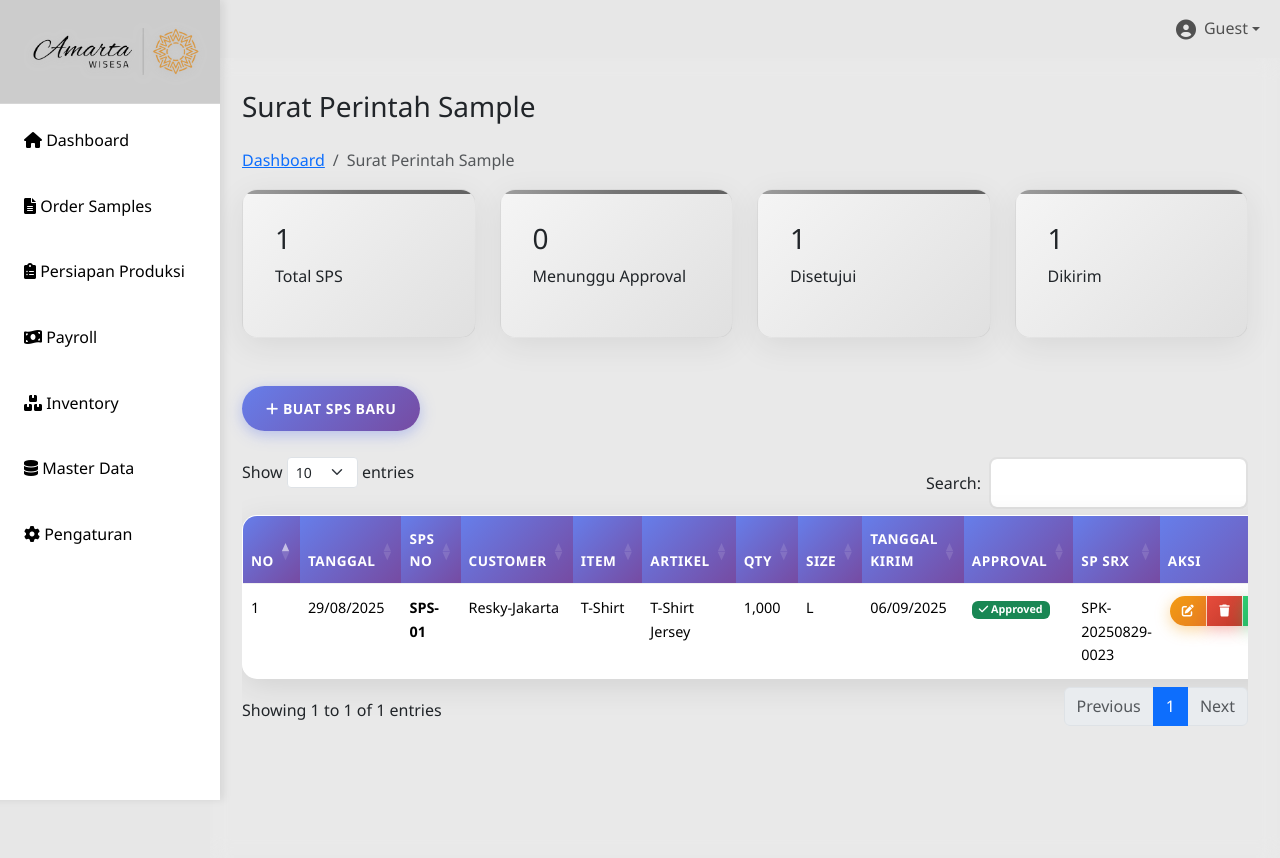
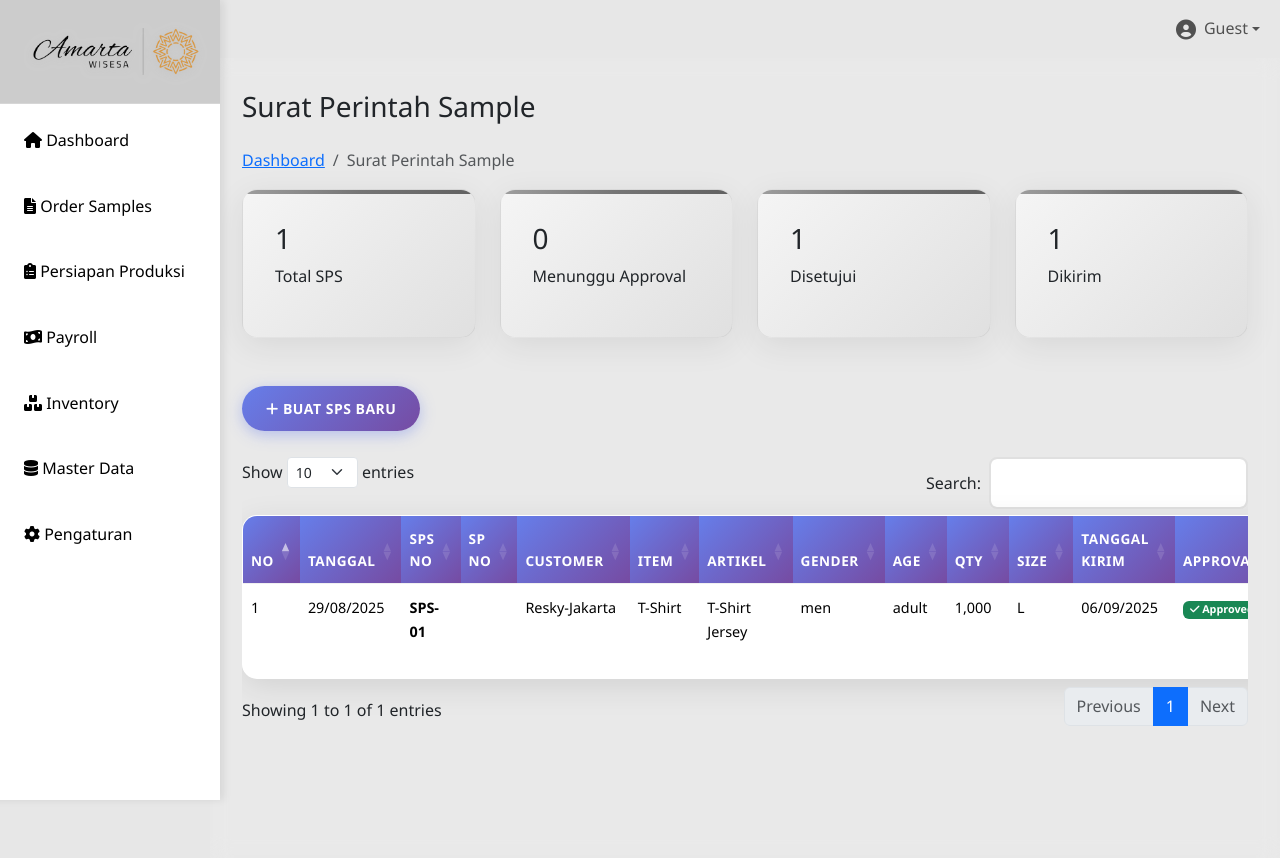
Before and after one commit to gearrobo/amarta-wisesa-garment, a PHP site: page /sps-sample.php in a window 1280 px wide. Run offline with PHP 8.4, Linux system fonts and the light colour scheme; data comes from the database, SQL or seed files in the repository; some libraries are stand-ins or nearby versions.

Commit message:
halaman sps

```diff
--- a/sps-sample.php
+++ b/sps-sample.php
@@ -13,7 +13,7 @@ $messageType = '';
 
 if (isset($_POST['save'])) {
     // Validasi input required
-    $required_fields = ['tanggal', 'sps_no', 'customer', 'item', 'artikel', 'qty'];
+    $required_fields = ['tanggal', 'sp_no', 'sps_no', 'customer', 'item', 'artikel', 'gender', 'age', 'qty'];
     $missing_fields = [];
 
     foreach ($required_fields as $field) {
@@ -28,10 +28,13 @@ if (isset($_POST['save'])) {
     } else {
         // Ambil data dengan aman
         $tanggal = $_POST['tanggal'];
+        $sp_no = $_POST['sp_no'];
         $sps_no = $_POST['sps_no'];
         $customer = $_POST['customer'];
         $item = $_POST['item'];
         $artikel = $_POST['artikel'];
+        $gender = $_POST['gender'];
+        $age = $_POST['age'];
         $qty = intval($_POST['qty']);
         $size = $_POST['size'] ?? '';
         $kirim = $_POST['kirim'] ?? null;
@@ -39,7 +42,8 @@ if (isset($_POST['save'])) {
         $sp_srx = $_POST['sp_srx'] ?? '';
 
         // Upload gambar dengan validasi
-        function uploadFile($field) {
+        function uploadFile($field)
+        {
             if (isset($_FILES[$field]) && $_FILES[$field]['error'] == 0) {
                 // Validasi file
                 $allowedTypes = ['image/png', 'image/jpeg', 'image/jpg'];
@@ -97,23 +101,35 @@ if (isset($_POST['save'])) {
         } else {
             // Gunakan prepared statement untuk keamanan
             $sql = "INSERT INTO sps
-                    (tanggal, sps_no, customer, item, artikel, qty, size,
+                    (tanggal, sp_no, sps_no, customer, item, artikel, gender, age, qty, size,
                      sample_product, design, st_chart, material_sm, pola_sample, buat_sample,
                      kirim, approval, sp_srx)
                     VALUES
-                    (?, ?, ?, ?, ?, ?, ?, ?, ?, ?, ?, ?, ?, ?, ?, ?)";
+                    (?, ?, ?, ?, ?, ?, ?, ?, ?, ?, ?, ?, ?, ?, ?, ?, ?, ?, ?)";
 
             $stmt = $conn->prepare($sql);
             if ($stmt) {
-                $stmt->bind_param("sssssisissssssss",
-                    $tanggal, $sps_no, $customer, $item, $artikel, $qty, $size,
+            $stmt->bind_param(
+                "ssssssssissssssssss",
+                $tanggal,
+                $sp_no,
+                $sps_no,
+                $customer,
+                $item,
+                $artikel,
+                $gender,
+                $age,
+                $qty,
+                $size,
                 $uploadResults['sample_product']['filename'],
                 $uploadResults['design']['filename'],
                 $uploadResults['st_chart']['filename'],
                 $uploadResults['material_sm']['filename'],
                 $uploadResults['pola_sample']['filename'],
                 $uploadResults['buat_sample']['filename'],
-                    $kirim, $approval, $sp_srx
+                $kirim,
+                $approval,
+                $sp_srx
             );
 
                 if ($stmt->execute()) {
@@ -143,7 +159,8 @@ if (isset($_GET['success']) && $_GET['success'] == 1) {
 }
 
 // Fungsi untuk memperbaiki nama file sample_product yang tidak lengkap
-function fixSampleProductFilenames($conn) {
+function fixSampleProductFilenames($conn)
+{
     $dir = "uploads/";
 
     // Ambil semua record yang sample_product hanya berisi angka (timestamp)
@@ -200,6 +217,23 @@ $approved_count = $approved_result->fetch_assoc()['approved_count'];
 // Hitung jumlah dikirim (yang sudah di-approve dan dikirim)
 $kirim_result = $conn->query("SELECT COUNT(*) as kirim_count FROM sps WHERE approval ='Approved' ");
 $kirim_count = $kirim_result->fetch_assoc()['kirim_count'];
+
+// Ambil distinct values untuk dropdown gender dan age dari database
+$gender_result = $conn->query("SHOW COLUMNS FROM sps WHERE Field = 'gender'");
+$gender_row = $gender_result->fetch_assoc();
+$gender_enum = $gender_row['Type'];
+preg_match("/^enum\((.*)\)$/", $gender_enum, $matches);
+$gender_options = array_map(function ($val) {
+    return trim($val, "'");
+}, explode(',', $matches[1]));
+
+$age_result = $conn->query("SHOW COLUMNS FROM sps WHERE Field = 'age'");
+$age_row = $age_result->fetch_assoc();
+$age_enum = $age_row['Type'];
+preg_match("/^enum\((.*)\)$/", $age_enum, $matches);
+$age_options = array_map(function ($val) {
+    return trim($val, "'");
+}, explode(',', $matches[1]));
 ?>
 
 <!-- Main Content -->
@@ -294,9 +328,12 @@ $kirim_count = $kirim_result->fetch_assoc()['kirim_count'];
                         <th>No</th>
                         <th>Tanggal</th>
                         <th>SPS No</th>
+                        <th>SP No</th>
                         <th>Customer</th>
                         <th>Item</th>
                         <th>Artikel</th>
+                        <th>Gender</th>
+                        <th>Age</th>
                         <th>Qty</th>
                         <th>Size</th>
                         <th>Tanggal Kirim</th>
@@ -306,19 +343,23 @@ $kirim_count = $kirim_result->fetch_assoc()['kirim_count'];
                     </tr>
                 </thead>
                 <tbody>
-                        <?php $no=1; while($row = $result->fetch_assoc()): ?>
+                    <?php $no = 1;
+                    while ($row = $result->fetch_assoc()): ?>
                         <tr>
                             <td><?= $no++ ?></td>
                             <td><?= date('d/m/Y', strtotime($row['tanggal'])) ?></td>
                             <td><strong><?= $row['sps_no'] ?></strong></td>
+                            <td><?= $row['sp_no'] ?></td>
                             <td><?= $row['customer'] ?></td>
                             <td><?= $row['item'] ?></td>
                             <td><?= $row['artikel'] ?></td>
+                            <td><?= $row['gender'] ?></td>
+                            <td><?= $row['age'] ?></td>
                             <td><?= number_format($row['qty']) ?></td>
                             <td><?= $row['size'] ?></td>
                             <td><?= $row['kirim'] ? date('d/m/Y', strtotime($row['kirim'])) : '-' ?></td>
                             <td>
-                                <?php if($row['approval']): ?>
+                                <?php if ($row['approval']): ?>
                                     <span class="badge bg-success"><i class="fas fa-check"></i> <?= $row['approval'] ?></span>
                                 <?php else: ?>
                                     <span class="badge bg-warning"><i class="fas fa-clock"></i> Pending</span>
@@ -365,6 +406,10 @@ $kirim_count = $kirim_result->fetch_assoc()['kirim_count'];
                         <input type="date" name="tanggal" class="form-control" required>
                     </div>
                     <div class="col-md-4">
+                        <label>No SP</label>
+                        <input type="text" name="sp_no" class="form-control" required>
+                    </div>
+                    <div class="col-md-4">
                         <label>No SPS</label>
                         <input type="text" name="sps_no" class="form-control" required>
                     </div>
@@ -379,6 +424,24 @@ $kirim_count = $kirim_result->fetch_assoc()['kirim_count'];
                     <div class="col-md-4">
                         <label>Artikel</label>
                         <input type="text" name="artikel" class="form-control" required>
+                    </div>
+                    <div class="col-md-4">
+                        <label>Gender</label>
+                        <select name="gender" class="form-control" required>
+                            <option value="">Pilih Gender</option>
+                            <?php foreach ($gender_options as $option): ?>
+                                <option value="<?php echo $option; ?>"><?php echo ucfirst($option); ?></option>
+                            <?php endforeach; ?>
+                        </select>
+                    </div>
+                    <div class="col-md-4">
+                        <label>Age</label>
+                        <select name="age" class="form-control" required>
+                            <option value="">Pilih Age</option>
+                            <?php foreach ($age_options as $option): ?>
+                                <option value="<?php echo $option; ?>"><?php echo ucfirst($option); ?></option>
+                            <?php endforeach; ?>
+                        </select>
                     </div>
                     <div class="col-md-4">
                         <label>Qty</label>
@@ -446,7 +509,9 @@ $kirim_count = $kirim_result->fetch_assoc()['kirim_count'];
             language: {
                 url: '//cdn.datatables.net/plug-ins/1.13.6/i18n/id.json'
             },
-                order: [[0, 'asc']]
+            order: [
+                [0, 'asc']
+            ]
         });
     });
 
```
Also changed, not shown: edit_sps.php (+46 -4 lines). Lines whose indentation alone changed are shown as unchanged.
